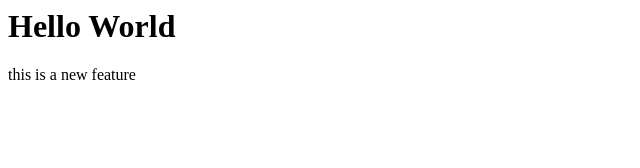
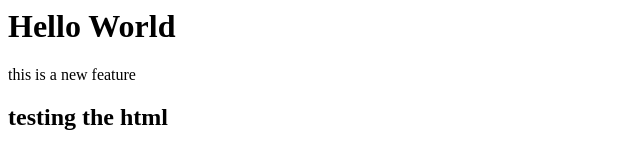
Before and after one commit to Mizba-Siddiqui/Mecaps-demo, a plain HTML site: page index.html in a window 1280 px wide. Shown: the whole page, without its empty margins (0-640 px from the left). Drawn offline with Linux system fonts and the light colour scheme.

Commit message:
Add a new feature

```diff
--- a/index.html
+++ b/index.html
@@ -1,2 +1,3 @@
 <h1>Hello World</h1>
 <p>this is  a new feature</p>
+<h2>testing the html</h2>
```
